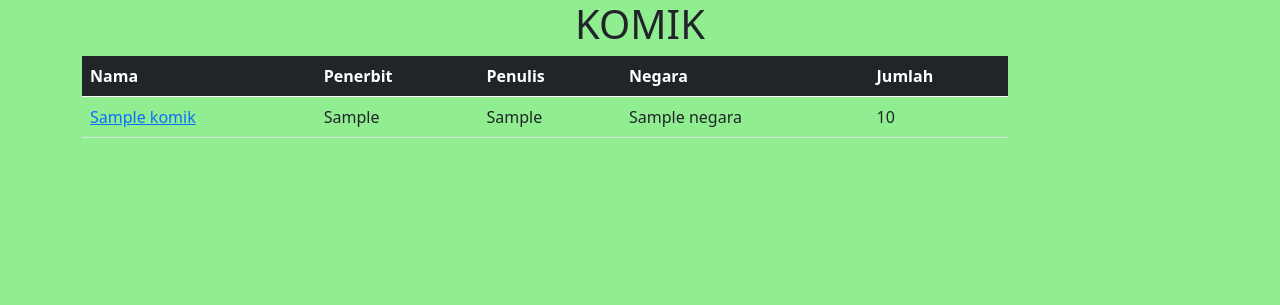
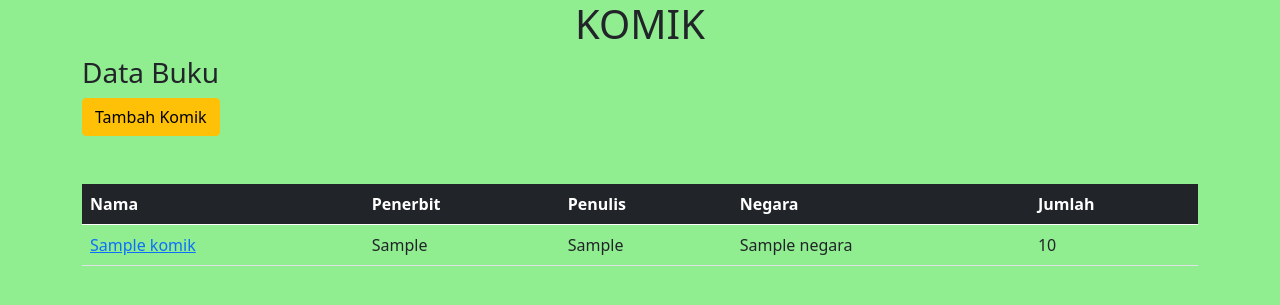
Before and after one commit to Anangprasetya/Django-Python, a Django app: page /komik/ in a window 1280 px wide. Shown: the top 305 px of the page. Run offline with Django 3.2, Linux system fonts and the light colour scheme; tables that the repository leaves empty hold one stand-in row (values such as "Sample post").

Commit message:
django.contrib messages - memberi flash message

```diff
--- a/apps/templates/komik.html
+++ b/apps/templates/komik.html
@@ -6,8 +6,14 @@
 	</table>
 
 	<div class="container">
+		<div class="row mb-5">
+			<div class="col-md-6">
+				<h3>Data Buku</h3>
+				<a href=" {% url 'tambah_komik'%} " class="btn btn-warning"> Tambah Komik</a>
+			</div>
+		</div>
 		<div class="row">
-			<div class="col-md-10">
+			<div class="col-md-12">
 				<table class="table">
 				  <thead class="table-dark">
 				    <tr>
--- a/apps/views.py
+++ b/apps/views.py
@@ -2,6 +2,7 @@ from django.shortcuts import render, redirect
 from django.http import HttpResponse
 from apps.models import Komik
 from apps.forms import KomikForm
+from django.contrib import messages
 
 
 def ubah_komik(request, id_komik):
@@ -10,6 +11,7 @@ def ubah_komik(request, id_komik):
 		form = KomikForm(request.POST, instance = komik)
 		if form.is_valid():
 			form.save()
+			messages.success(request, "Data Berhasil Di Perbarui")
 			return redirect('ubah_komik', id_komik = id_komik)
 	else:
 		form = KomikForm(instance = komik)
--- a/djwebapp/urls.py
+++ b/djwebapp/urls.py
@@ -22,6 +22,6 @@ urlpatterns = [
     path('admin/', admin.site.urls),
     path('komik/', komik, name = 'komik'),
     path('penerbit/', penerbit),
-    path('tambah-komik/', tambah_komik),
+    path('tambah-komik/', tambah_komik, name = 'tambah_komik'),
     path('komik/ubah/<int:id_komik>', ubah_komik, name = 'ubah_komik')
 ]
```
Also changed, not shown: apps/templates/ubah_komik.html (+7 -5 lines).
